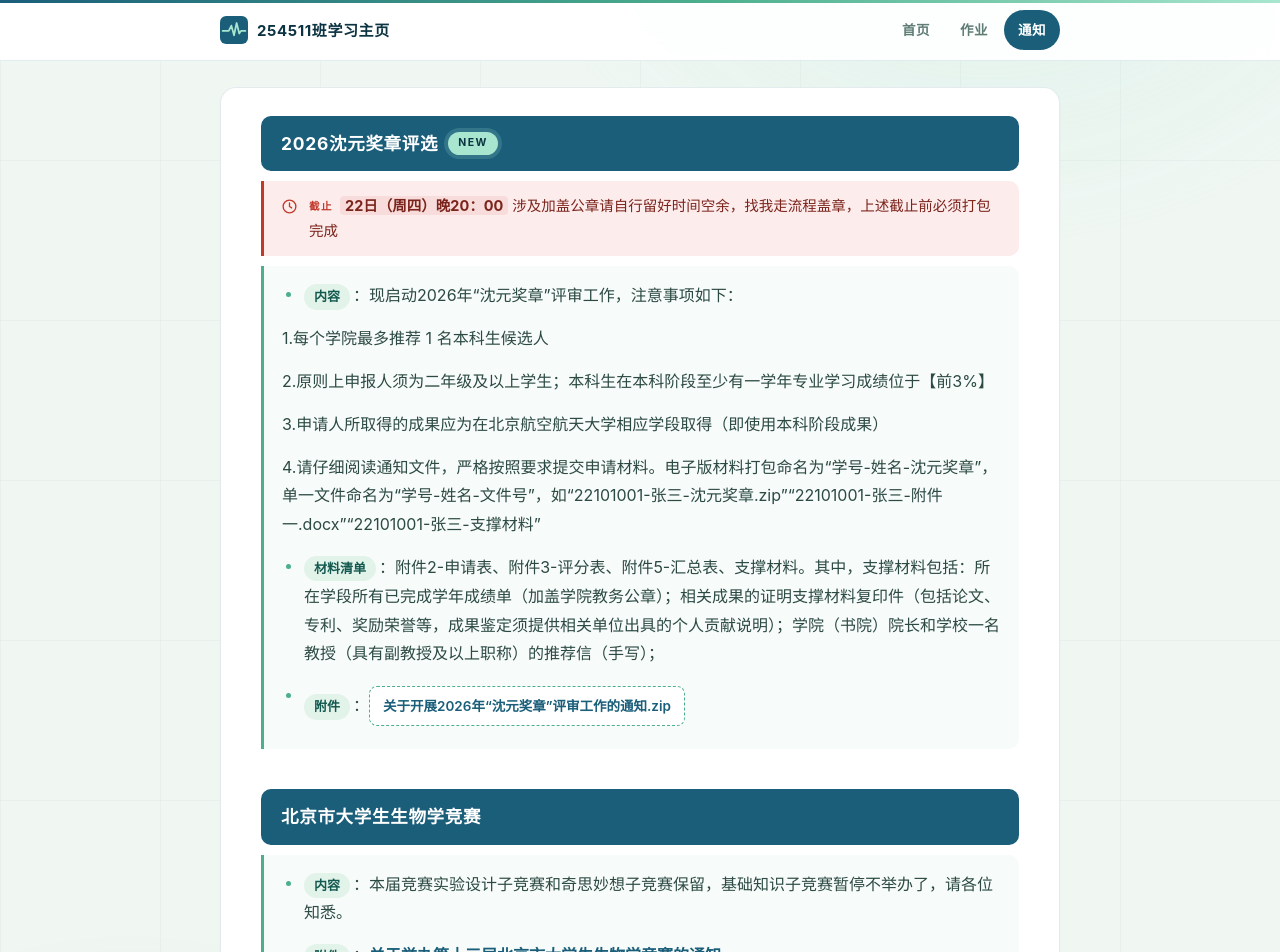
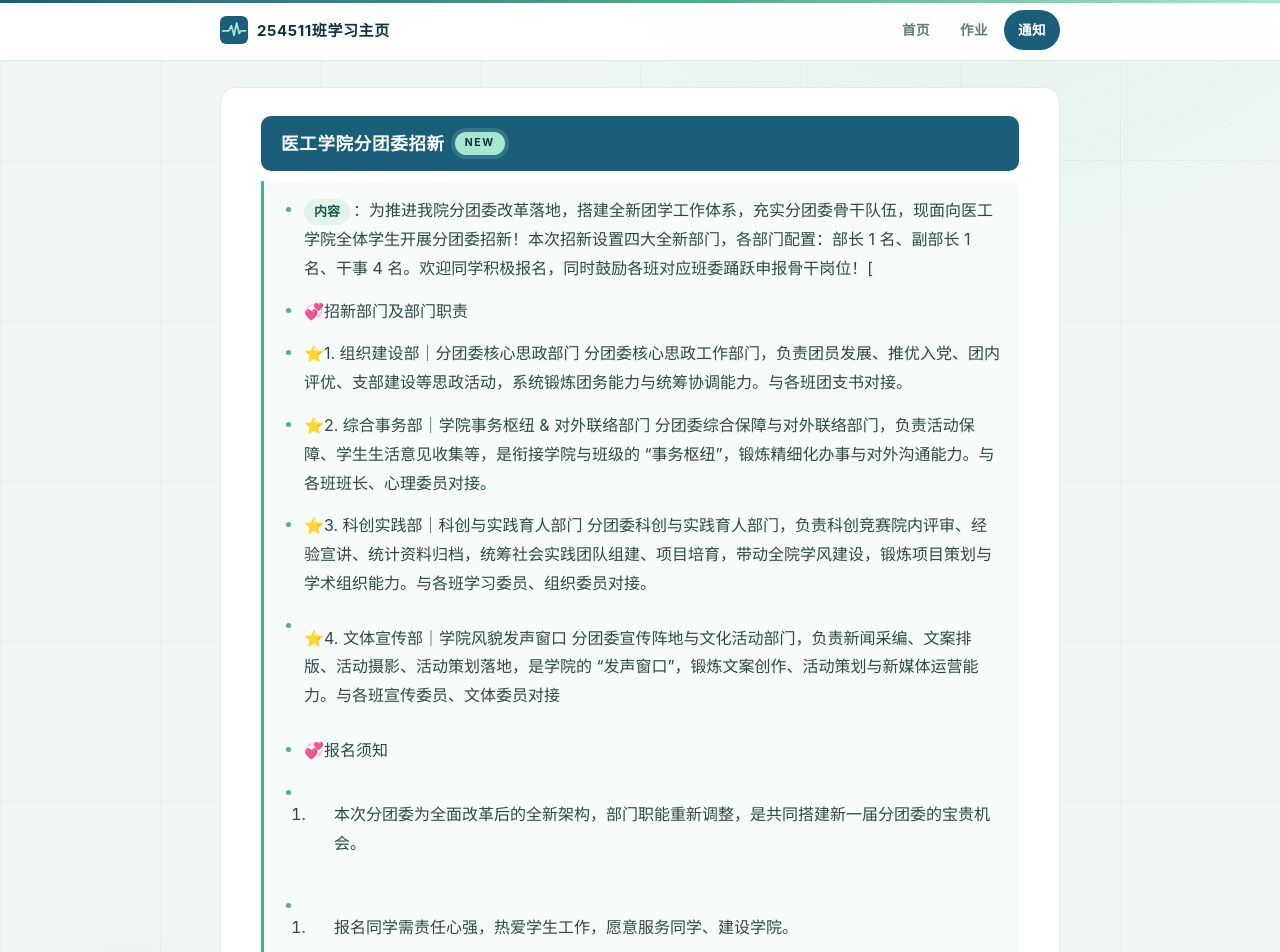
Before and after one commit to BertAGT/254511-Notifications, a Jekyll site: the page built from notices.md, in a window 1280 px wide and 1400 px high. Shown: the top 952 px of the window. Built offline with Jekyll 4.4.1, drawn with Linux system fonts in a browser that asks for light colours; some of the changed text lies outside the part shown.

Commit message:
Update notices.md

```diff
--- a/notices.md
+++ b/notices.md
@@ -4,15 +4,30 @@ title: 学习通知
 nav: notices
 ---
 
-# 📢 2026沈元奖章评选 **NEW**
-- **内容**：现启动2026年“沈元奖章”评审工作，注意事项如下：
-- 1.每个学院最多推荐 1 名本科生候选人
-- 2.原则上申报人须为二年级及以上学生；本科生在本科阶段至少有一学年专业学习成绩位于【前3%】
-- 3.申请人所取得的成果应为在北京航空航天大学相应学段取得（即使用本科阶段成果）
-- 4.请仔细阅读通知文件，严格按照要求提交申请材料。电子版材料打包命名为“学号-姓名-沈元奖章”，单一文件命名为“学号-姓名-文件号”，如“22101001-张三-沈元奖章.zip”“22101001-张三-附件一.docx”“22101001-张三-支撑材料”
-- **材料清单**：附件2-申请表、附件3-评分表、附件5-汇总表、支撑材料。其中，支撑材料包括：所在学段所有已完成学年成绩单（加盖学院教务公章）；相关成果的证明支撑材料复印件（包括论文、专利、奖励荣誉等，成果鉴定须提供相关单位出具的个人贡献说明）；学院（书院）院长和学校一名教授（具有副教授及以上职称）的推荐信（手写）；
-- **ddl**：22日（周四）晚20：00 涉及加盖公章请自行留好时间空余，找我走流程盖章，上述截止前必须打包完成
-- **附件**：[关于开展2026年“沈元奖章”评审工作的通知.zip](https://github.com/user-attachments/files/33615474/2026.zip)
+# 📢 医工学院分团委招新 **NEW**
+- **内容**：为推进我院分团委改革落地，搭建全新团学工作体系，充实分团委骨干队伍，现面向医工学院全体学生开展分团委招新！本次招新设置四大全新部门，各部门配置：部长 1 名、副部长 1 名、干事 4 名。欢迎同学积极报名，同时鼓励各班对应班委踊跃申报骨干岗位！[
+- 💞招新部门及部门职责
+- ⭐️1. 组织建设部｜分团委核心思政部门
+分团委核心思政工作部门，负责团员发展、推优入党、团内评优、支部建设等思政活动，系统锻炼团务能力与统筹协调能力。与各班团支书对接。
+- ⭐️2. 综合事务部｜学院事务枢纽 & 对外联络部门
+分团委综合保障与对外联络部门，负责活动保障、学生生活意见收集等，是衔接学院与班级的 “事务枢纽”，锻炼精细化办事与对外沟通能力。与各班班长、心理委员对接。
+- ⭐️3. 科创实践部｜科创与实践育人部门
+分团委科创与实践育人部门，负责科创竞赛院内评审、经验宣讲、统计资料归档，统筹社会实践团队组建、项目培育，带动全院学风建设，锻炼项目策划与学术组织能力。与各班学习委员、组织委员对接。
+- ⭐️4. 文体宣传部｜学院风貌发声窗口
+分团委宣传阵地与文化活动部门，负责新闻采编、文案排版、活动摄影、活动策划落地，是学院的 “发声窗口”，锻炼文案创作、活动策划与新媒体运营能力。与各班宣传委员、文体委员对接
+
+- 💞报名须知
+- 1. 本次分团委为全面改革后的全新架构，部门职能重新调整，是共同搭建新一届分团委的宝贵机会。
+- 2. 报名同学需责任心强，热爱学生工作，愿意服务同学、建设学院。
+- 3. 后续将开展面试选拔，择优录取。
+- 4、特别鼓励各班对应班委积极报名，发挥班委工作基础优势，和分团委联动开展工作！
+
+- 💞招新对象：医工学院全体学生
+- **ddl及方式**：2026年10月25日22:00前将报名表发送至邮箱：wangqijun@buaa.edu.cn，并扫码进招新报名群，后续面试安排将在群内进行通知，
+- 有任何问题请咨询：13354240130
+- 附件：<img width="966" height="1599" alt="5bf5470d34c08bd456a2b08c4b1163b2" src="https://github.com/user-attachments/assets/2f8de1d1-c2b0-4c78-84a4-947adf6318e8" />
+[学号-姓名-第一志愿xx部-医工分团委报名表.docx](https://github.com/user-attachments/files/33900546/-.-.xx.-.docx)
+
 
 # 📢 北京市大学生生物学竞赛
 - **内容**：本届竞赛实验设计子竞赛和奇思妙想子竞赛保留，基础知识子竞赛暂停不举办了，请各位知悉。
```
